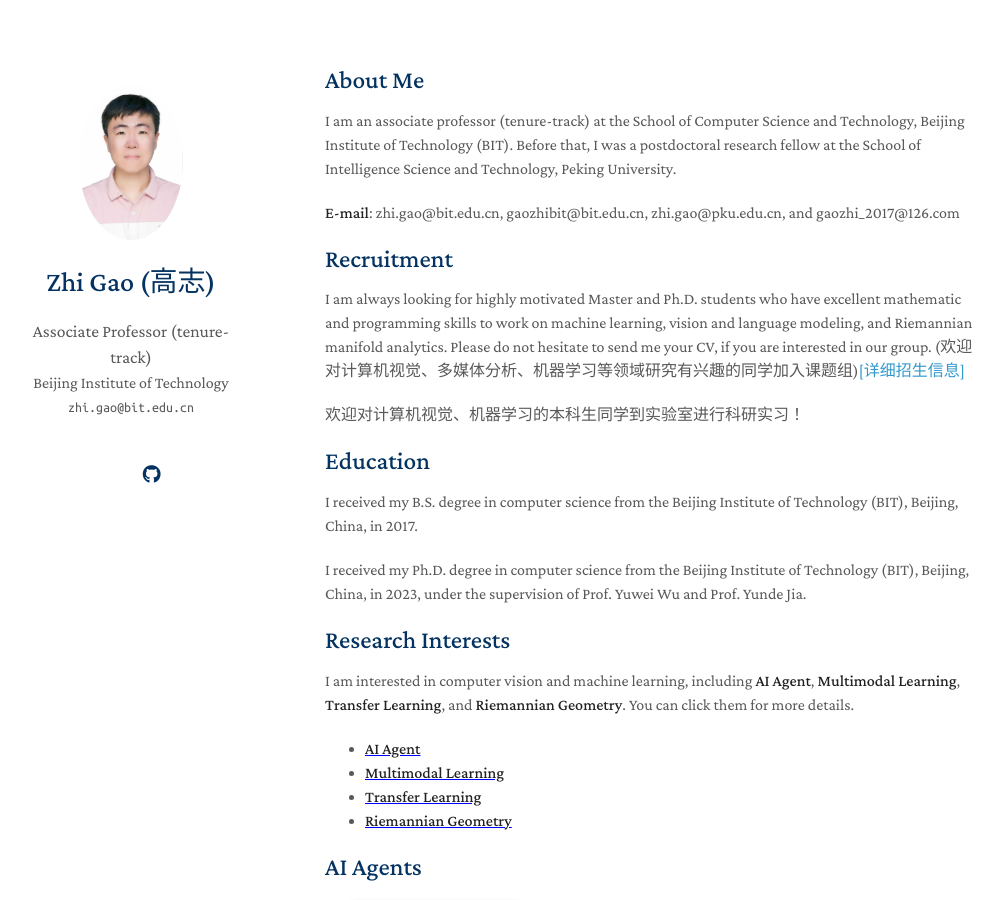
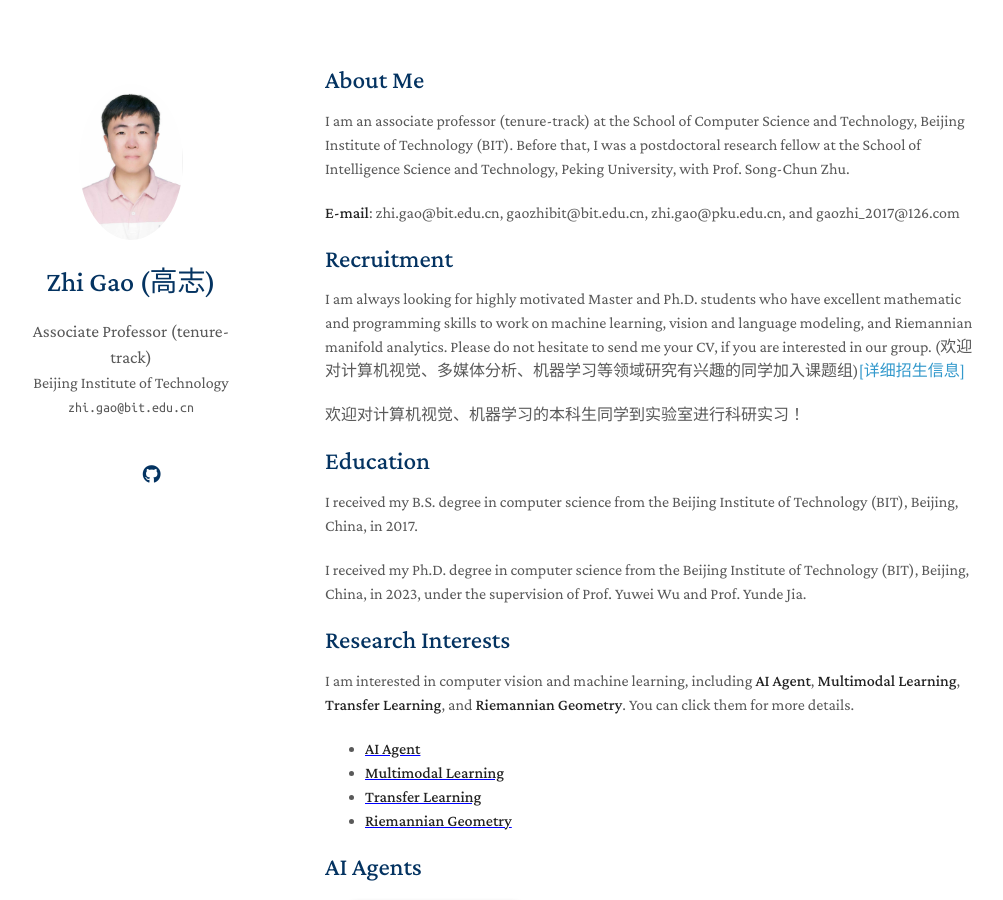
Before and after one commit to zhigao2017/ZhiGao2017.github.io, a Jekyll site: the page built from index.md, in a window 1280 px wide and 900 px high. Shown: the whole window, without its empty margins (145-1148 px from the left). Built offline with Jekyll 4.4.1, drawn with Linux system fonts in a browser that asks for light colours; a style sheet for code colours, icons or effects is not loaded; our own code applies the rules of GitHub Pages for plain Markdown files.

Commit message:
feat/transfer

```diff
--- a/index.md
+++ b/index.md
@@ -4,7 +4,7 @@ layout: homepage
 
 ## About Me
 
-I am an associate professor (tenure-track) at the School of Computer Science and Technology, Beijing Institute of Technology (BIT). Before that, I was a postdoctoral research fellow at the School of Intelligence Science and Technology, Peking University.
+I am an associate professor (tenure-track) at the School of Computer Science and Technology, Beijing Institute of Technology (BIT). Before that, I was a postdoctoral research fellow at the School of Intelligence Science and Technology, Peking University, with Prof. Song-Chun Zhu.
 
 
 **E-mail**: zhi.gao@bit.edu.cn, gaozhibit@bit.edu.cn, zhi.gao@pku.edu.cn, and gaozhi_2017@126.com
```
